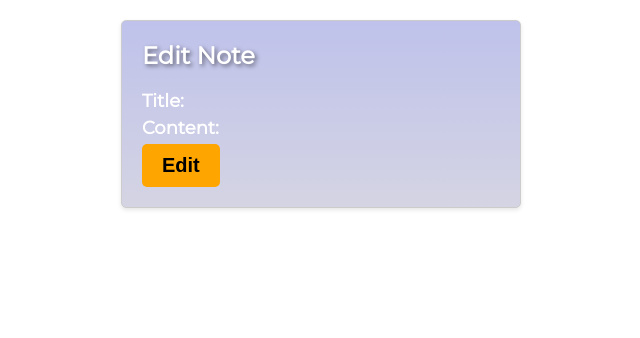
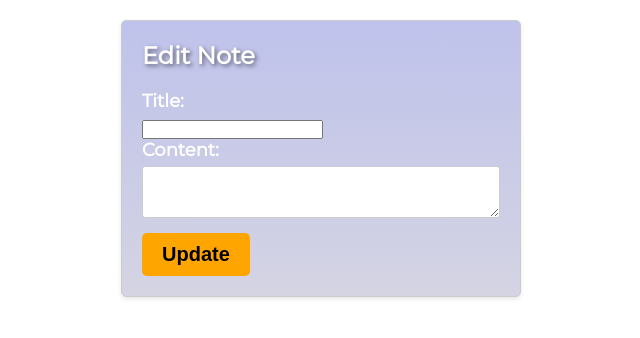
Before and after one commit to Chukwu-Godgive/instanote, a React (Create React App) app in the folder frontend/: page /editnote/1 in a window 1280 px wide. Shown: the top 338 px of the page, without its empty margins (319-959 px from the left). Built offline with nearby package versions, Linux system fonts and the light colour scheme; no server answers.

Commit message:
EditNote fixed

```diff
--- a/frontend/src/pages/EditNote.js
+++ b/frontend/src/pages/EditNote.js
@@ -1,52 +1,89 @@
-import React, { useState } from "react";
+import React, { useEffect, useState } from "react";
 import CustomButton from "../components/CustomButton";
-import { Link } from "react-router-dom";
+import { useParams } from "react-router-dom";
+import axios from "axios";
+import popUp from "sweetalert2";
 
-function EditNote ({initialTitle, initialContent}){
-    // managing title and content state variable
+function EditNote() {
+  const [note, setNote] = useState({
+    title: "",
+    body: "",
+  });
 
-    const [title, setTitle] = useState(initialTitle);
-    const [content,setContent] = useState(initialContent);
-    const [isEditing, setIsEditing] = useState(false);
+  const { id } = useParams();
+  // const navigate = useNavigate();
 
-    //Function to handle saving the edited note
-    const handleSave = () =>{
-        //implement save logic here
+  useEffect(() => {
+    axios
+      .get(`https://instanoteserver.onrender.com/api/note/${id}`)
+      .then((res) => {
+        setNote({
+          title: res.data.title,
+          body: res.data.body,
+        });
+      })
+      .catch((err) => {
+        console.log(err);
+      });
+  }, [id]);
+
+  const handleInput = (e) => {
+    setNote({ ...note, [e.target.name]: e.target.value });
+  };
+
+  const handleSubmit = (e) => {
+    e.preventDefault();
+
+    const data = {
+      title: note.title,
+      body: note.body,
+    };
+
+    axios
+      .patch(`https://instanoteserver.onrender.com/api/note/${id}`, data)
+      .then((res) => {
+
+        if (res.status === 200) {
+          popUp.fire({
+            icon: "success",
+            title: "Note updated!",
+            showConfirmButton: false,
+            timer: 1500,
+          });
+          setNote({ title: "", body: "" });
+        }
+        // navigate(`/show-book/${id}`);
+      })
+      .catch((err) => {
+        console.log("Error in UpdateBookInfo!");
+      });
   };
 
   return (
     <div className="edit-note">
       <h1>Edit Note</h1>
+      <form onSubmit={handleSubmit}>
         <div>
           <label>Title:</label>
-                {isEditing ? (
           <input
             type="text"
-                    value={title}
-                    onChange={(event) =>setTitle(event.target.value)}
+            name="title"
+            value={note.title}
+            onChange={handleInput}
           />
-                ) : (
-                    <div>{title}</div>
-                )}
         </div>
         <div>
           <label>Content:</label>
-                {isEditing ? (
           <textarea
-                    value={content}
-                    onChange={(event) => setContent(event.target.value)}
+            name="body"
+            value={note.body}
+            onChange={handleInput}
+            // value={content}
+            // onChange={(event) => setContent(event.target.value)}
           />
-                ) : (
-                    <div>{content}</div>
-                )}
         </div>
-            {isEditing ? (
-                <button style={CustomButton} onClick={handleSave}>Update</button>
-            ) : (
-                <button style={CustomButton} onClick={() => setIsEditing(true)}>Edit</button>
-            )}
-            <Link to="/editnote"/>
-
+        <button style={CustomButton}>Update</button>
+      </form>
     </div>
   );
 }
--- a/frontend/src/pages/Note.js
+++ b/frontend/src/pages/Note.js
@@ -47,7 +47,7 @@ function Note() {
                   <p className="note-body">{note.body}</p>
 
                   <div style={action}>
-                    <Link style={linkStyle} to={`/editnote/${note.title}`}>
+                    <Link style={linkStyle} to={`/editnote/${note._id}`}>
                       <img
                         style={noteBoardAction}
                         src={Edit}
```
Lines whose indentation alone changed are shown as unchanged.
